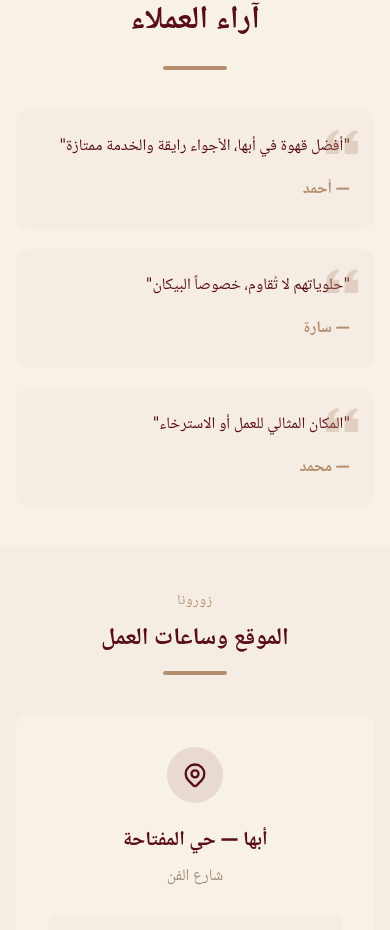
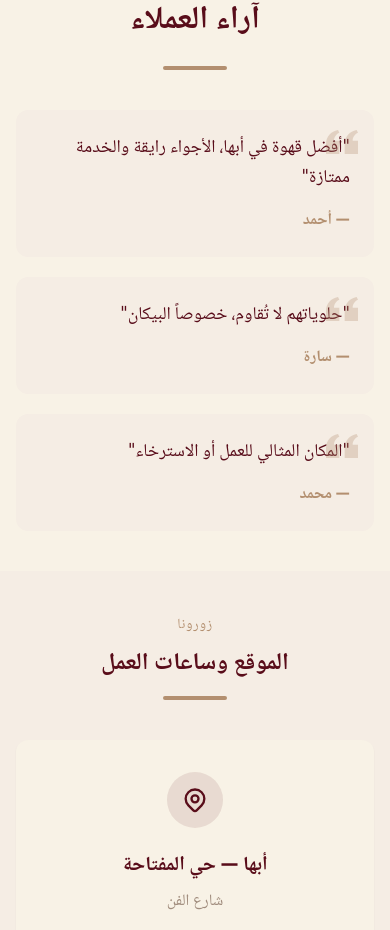
Before and after one commit to moaddreem/rudhah-website, a Next.js app: page / in a window 390 px wide. Shown: the part 1552-2482 px from the top of the page. Built offline with nearby package versions, Linux system fonts and the light colour scheme; a web font is replaced by a local one.

Commit message:
Mobile typography: larger section headings and card titles

```diff
--- a/src/app/en/page.tsx
+++ b/src/app/en/page.tsx
@@ -98,8 +98,8 @@ export default function HomePageEN() {
                 <svg className="w-8 h-8 text-accent/30 absolute top-4 left-4" fill="currentColor" viewBox="0 0 24 24">
                   <path d="M14.017 21v-7.391c0-5.704 3.731-9.57 8.983-10.609l.995 2.151c-2.432.917-3.995 3.638-3.995 5.849h4v10h-9.983zm-14.017 0v-7.391c0-5.704 3.748-9.57 9-10.609l.996 2.151c-2.433.917-3.996 3.638-3.996 5.849h3.983v10h-9.983z"/>
                 </svg>
-                <p className="text-primary mb-4 leading-relaxed text-base">"{testimonial.text_en}"</p>
-                <p className="text-accent font-bold">— {testimonial.author_en}</p>
+                <p className="text-primary mb-4 leading-relaxed text-lg sm:text-base">"{testimonial.text_en}"</p>
+                <p className="text-accent font-bold text-base sm:text-sm">— {testimonial.author_en}</p>
               </div>
             ))}
           </div>
--- a/src/app/page.tsx
+++ b/src/app/page.tsx
@@ -98,8 +98,8 @@ export default function HomePage() {
                 <svg className="w-8 h-8 text-accent/30 absolute top-4 right-4" fill="currentColor" viewBox="0 0 24 24">
                   <path d="M14.017 21v-7.391c0-5.704 3.731-9.57 8.983-10.609l.995 2.151c-2.432.917-3.995 3.638-3.995 5.849h4v10h-9.983zm-14.017 0v-7.391c0-5.704 3.748-9.57 9-10.609l.996 2.151c-2.433.917-3.996 3.638-3.996 5.849h3.983v10h-9.983z"/>
                 </svg>
-                <p className="text-primary mb-4 leading-relaxed text-base">"{testimonial.text_ar}"</p>
-                <p className="text-accent font-bold">— {testimonial.author_ar}</p>
+                <p className="text-primary mb-4 leading-relaxed text-lg sm:text-base">"{testimonial.text_ar}"</p>
+                <p className="text-accent font-bold text-base sm:text-sm">— {testimonial.author_ar}</p>
               </div>
             ))}
           </div>
```
